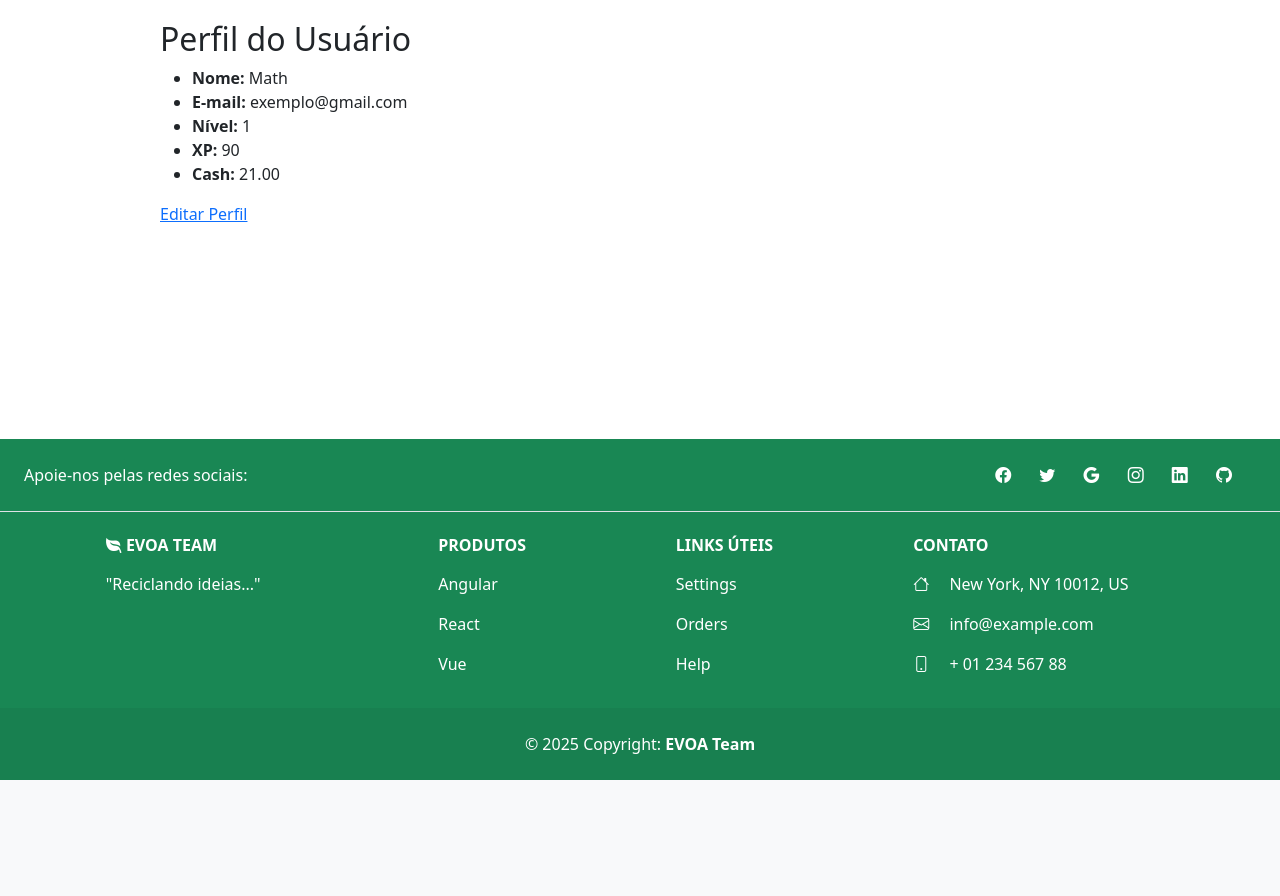
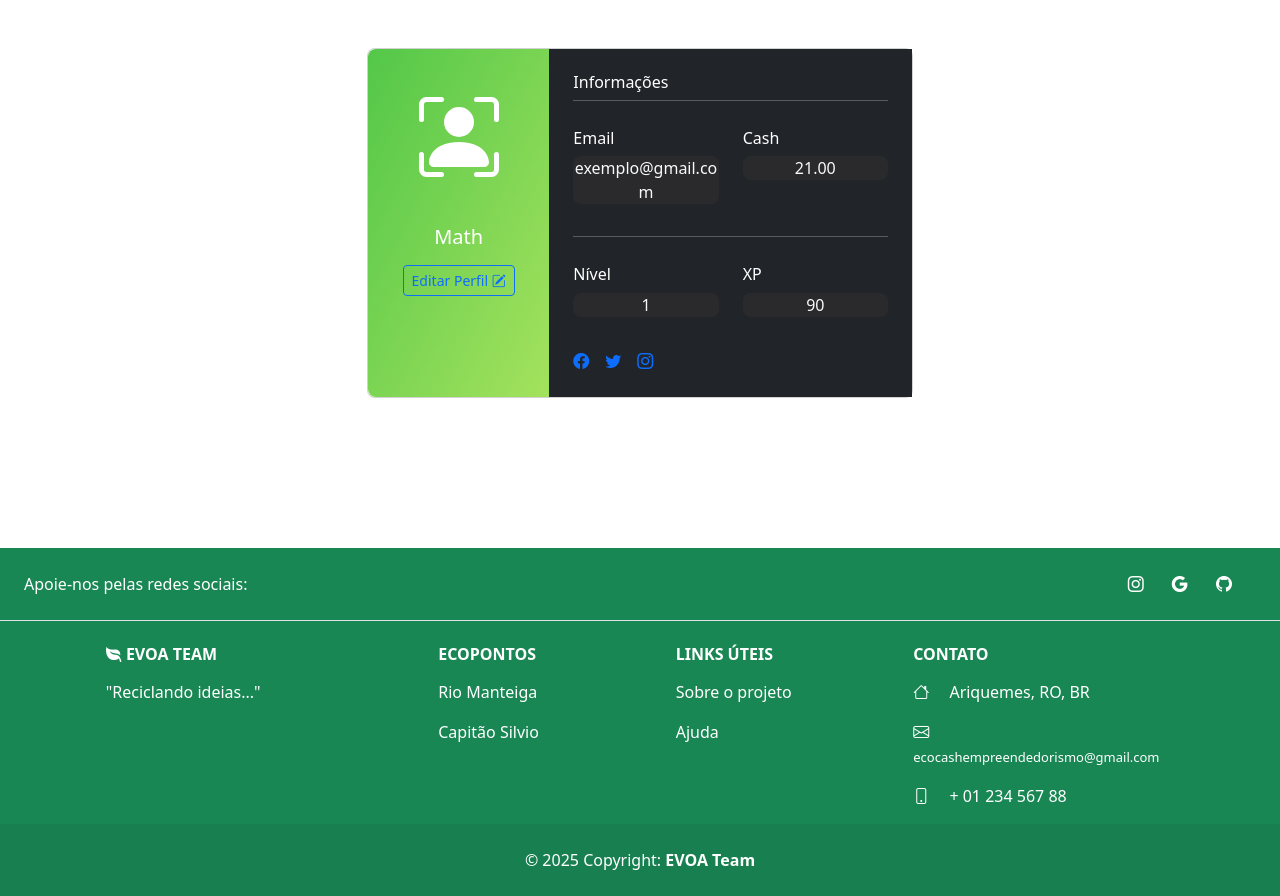
Before and after one commit to math490/EVOA, a Flask app: page /profile in a window 1280 px wide. Shown: the part 160-1056 px from the top of the page. Before the commit the page ends 940 px from the top, so only its background shows below. Run offline with Flask 3, Linux system fonts and the light colour scheme; a user stored in the database is signed in.

Commit message:
Update: CRUD reciclagem; Style: Profile, Toast, footer

```diff
--- a/app.py
+++ b/app.py
@@ -3,7 +3,7 @@ from flask_sqlalchemy import SQLAlchemy
 from flask_login import LoginManager, UserMixin, login_user, logout_user, login_required, current_user
 from werkzeug.security import generate_password_hash, check_password_hash
 import os
-from datetime import date
+from datetime import date, datetime
 
 #-----------------------------------
 # CONFIGURAÇÃO INICIAL
@@ -296,22 +296,93 @@ def edit_user(id):
     return render_template("edit_user.html", user=user, ano=ano)
 
 #-----------------------------------
-# Deletar Reciclagem --- DELETE
+# Atualizar Trash_Log --- UPDATE
 #-----------------------------------
 
-@app.route("/delete_log/<int:id>")
+@app.route("/edit_log/<int:id>", methods=["GET", "POST"])
 @login_required
-def delete_log(id):
+def edit_log(id):
     trash_log = TrashLog.query.get_or_404(id)
+    old_cash = float(trash_log.cash_earned or 0.0)
+    old_xp = int(trash_log.xp_earned or 0)
+    old_user = User.query.get(trash_log.user_id)
 
-    if trash_log.user_id != current_user.id:
-        flash("Acesso não autorizado - Esta não é a conta logada!", "danger")
+    if request.method == "POST":
+
+        # ler dados do formulário
+        material_id = request.form.get("material_id")
+        user_id = request.form.get("user_id")
+        weight = request.form.get("weight")
+        date_str = request.form.get("date")
+        cash_earned = request.form.get("cash_earned")
+        xp_earned = request.form.get("xp_earned")
+
+        # validações básicas
+        if not all([material_id, user_id, weight, date_str, cash_earned, xp_earned]):
+            flash("Preencha todos os campos obrigatórios.", "danger")
+            return redirect(url_for("edit_log", id=id))
+
+        # converte date string (YYYY-MM-DD) em datetime.date
+        try:
+            parsed_date = datetime.strptime(date_str, "%Y-%m-%d").date()
+        except ValueError:
+            flash("Formato de data inválido. Use AAAA-MM-DD.", "danger")
+            return redirect(url_for("edit_log", id=id))
+
+        # atribui demais campos convertendo tipos, com captura de erros numéricos
+        try:
+            new_material_id = int(material_id)
+            new_user_id = int(user_id)
+            new_weight = float(weight)
+            new_cash = float(cash_earned)
+            new_xp = int(xp_earned)
+        except ValueError:
+            flash("Valores numéricos inválidos.", "danger")
+            return redirect(url_for("edit_log", id=id))
+
+        # aplicar alterações no trash_log
+        trash_log.material_id = new_material_id
+        trash_log.user_id = new_user_id
+        trash_log.weight = new_weight
+        trash_log.date = parsed_date
+        trash_log.cash_earned = new_cash
+        trash_log.xp_earned = new_xp
+
+        # ajustar cash/xp/level dos usuários afetados
+        # caso o usuário do log tenha sido alterado, reverte efeitos no usuário antigo e aplica no novo
+        new_user = User.query.get(new_user_id)
+
+        if old_user and old_user.id != (new_user.id if new_user else None):
+            # reverte os ganhos antigos do usuário antigo
+            old_user.cash = max(0.0, old_user.cash - old_cash)
+            old_user.xp = max(0, old_user.xp - old_xp)
+            old_user.update_level()
+
+        if new_user:
+            if old_user and new_user.id == old_user.id:
+                # mesmo usuário: aplicar delta
+                delta_cash = new_cash - old_cash
+                delta_xp = new_xp - old_xp
+                if delta_cash > 0:
+                    new_user.add_cash(delta_cash)
+                else:
+                    new_user.cash = max(0.0, new_user.cash + delta_cash)
+                if delta_xp > 0:
+                    new_user.add_xp(int(delta_xp))
+                else:
+                    new_user.xp = max(0, new_user.xp + int(delta_xp))
+                new_user.update_level()
+            else:
+                # usuário diferente (ou antigo usuário não existe): adiciona novos ganhos ao novo usuário
+                new_user.add_cash(new_cash)
+                new_user.add_xp(int(new_xp))
+                new_user.update_level()
+
+        db.session.commit()
+        flash("Registro de reciclagem atualizado com sucesso!", "success")
         return redirect(url_for("trash_logs"))
-
-    db.session.delete(trash_log)
-    db.session.commit()
-    flash("Log excluído com sucesso!", "info")
-    return redirect(url_for("trash_logs"))
+    ano = get_ano_atual()
+    return render_template("edit_log.html", trash_log=trash_log, ano=ano)
 
 #-----------------------------------
 # Deletar Material --- DELETE
@@ -323,7 +394,7 @@ def delete_material(id):
     material = Material.query.get_or_404(id)
     db.session.delete(material)
     db.session.commit()
-    flash("Material excluído com sucesso!", "info")
+    flash("Material excluído com sucesso!", "success")
     return redirect(url_for("materials"))
 
 #-----------------------------------
@@ -336,8 +407,29 @@ def delete_user(id):
     user = User.query.get_or_404(id)
     db.session.delete(user)
     db.session.commit()
-    flash("Usuário deletado com sucesso!", "info")
+    flash("Usuário deletado com sucesso!", "success")
     return redirect(url_for("users"))
+
+#-----------------------------------
+# Deletar Reciclagem --- DELETE
+#-----------------------------------
+
+@app.route("/delete_log/<int:id>", methods=["POST"])
+@login_required
+def delete_log(id):
+    trash_log = TrashLog.query.get_or_404(id)
+    user = User.query.get(trash_log.user_id)
+    if user:
+        user.xp = max(0, user.xp - (trash_log.xp_earned or 0))
+        user.cash = max(0.0, user.cash - (trash_log.cash_earned or 0.0))
+        try:
+            user.update_level()
+        except Exception:
+            user.level = (user.xp // 100) + 1
+    db.session.delete(trash_log)
+    db.session.commit()
+    flash("Registro de Reciclagem deletado com sucesso!", "success")
+    return redirect(url_for("trash_logs"))
 
 #-----------------------------------
 # CRIAR BANCO NA PRIMEIRA EXECUÇÃO
--- a/static/styles/style.css
+++ b/static/styles/style.css
@@ -1,3 +1,15 @@
+.bg-success-custom {
+    background-color: #08b430 !important; /* Substitua #0ae23c pela cor desejada */
+}
+
+.toast {
+    box-shadow: 0 8px 32px rgba(0, 0, 0, 0.596) !important;
+}
+
+.link_logo {
+    margin: 0;
+}
+
 body {
     font-family: Arial, sans-serif;
     margin: 0;
@@ -63,6 +75,14 @@ h1, h2 {
     flex-direction: column;
     justify-content: center;
     align-items: center;
+}
+
+.ini-buttons {
+    display: flex;
+    flex-direction: row;
+    justify-content: center;
+    align-items: center;
+    flex-wrap: wrap;
 }
 
 .btn {
@@ -172,3 +192,15 @@ h1, h2 {
         color: #fff !important;
     }
 }
+
+.gradient-custom {
+    background: #65f685;
+    background: -webkit-linear-gradient(to right bottom, rgb(62, 207, 57), rgb(207, 253, 133));
+    background: linear-gradient(to right bottom, rgb(83, 199, 73), rgb(164, 226, 93))
+}
+
+.row.pt-1 .col-6.mb-3 p {
+    border-radius: 8px;
+    background-color: rgb(42, 42, 44);
+    text-align: center;
+}
--- a/templates/base.html
+++ b/templates/base.html
@@ -19,7 +19,9 @@
         <nav
             class="navbar navbar-expand-lg navbar-dark bg-success d-none d-lg-flex align-items-center justify-content-between px-4">
             <div class="navbar-brand d-flex align-items-center">
-                <img class="logo" src="../static/images/EVOA logo.svg" alt="Logo">
+                <a href="{{url_for('index')}}" class="link_logo">
+                    <img class="logo" src="../static/images/EVOA logo.svg" alt="Logo">
+                </a>
             </div>
             <div class="text-center flex-grow-1">
                 <span class="navbar-text fs-1 fw-bold">EVOA</span>
@@ -61,7 +63,6 @@
                 <ul class="navbar-nav">
                     <li class="nav-item"><a class="nav-link" href="{{ url_for('index') }}">Início</a></li>
                     {% if current_user.is_authenticated %}
-                    <li class="nav-item"><a class="nav-link" href="{{ url_for('index') }}">Início</a></li>
                     <li class="nav-item"><a class="nav-link" href="{{ url_for('trash_logs') }}">Minhas Reciclagens</a>
                     </li>
                     <li class="nav-item"><a class="nav-link" href="{{ url_for('profile') }}">Minha Conta</a></li>
@@ -86,7 +87,7 @@
                             {% if category == 'error' or category == 'danger' %}bg-danger
                             {% elif category == 'warning' %}bg-warning text-dark
                             {% elif category == 'info' %}bg-info text-dark
-                            {% else %}bg-success{% endif %}
+                            {% else %}bg-success-custom{% endif %}
                             border-0 mb-2" role="alert" aria-live="assertive" aria-atomic="true" data-bs-delay="6000">
                     <div class="d-flex">
                         <div class="toast-body">
@@ -118,22 +119,13 @@
 
                 <!-- Right -->
                 <div>
-                    <a href="#" class="me-4 text-reset">
-                        <i class="bi bi-facebook"></i>
+                    <a href="https://www.instagram.com/eco_cash_2b/" target="_blank" class="me-4 text-reset">
+                        <i class="bi bi-instagram"></i>
                     </a>
-                    <a href="" class="me-4 text-reset">
-                        <i class="bi bi-twitter"></i>
-                    </a>
-                    <a href="" class="me-4 text-reset">
+                    <a href="mailto:ecocashempreendedorismo@gmail.com" class="me-4 text-reset">
                         <i class="bi bi-google"></i>
                     </a>
-                    <a href="" class="me-4 text-reset">
-                        <i class="bi bi-instagram"></i>
-                    </a>
-                    <a href="" class="me-4 text-reset">
-                        <i class="bi bi-linkedin"></i>
-                    </a>
-                    <a href="" class="me-4 text-reset">
+                    <a href="https://github.com/math490/EVOA" class="me-4 text-reset">
                         <i class="bi bi-github"></i>
                     </a>
                 </div>
@@ -162,16 +154,13 @@
                         <div class="col-md-2 col-lg-2 col-xl-2 mx-auto mb-3">
                             <!-- Links -->
                             <h6 class="text-uppercase fw-bold mb-3">
-                                Produtos
+                                ECOPONTOS
                             </h6>
                             <p>
-                                <a href="#!" class="text-reset">Angular</a>
+                                <a href="https://maps.app.goo.gl/744WRWxhBCYiT1sV9" target="_blank" class="text-reset">Rio Manteiga</a>
                             </p>
                             <p>
-                                <a href="#!" class="text-reset">React</a>
-                            </p>
-                            <p>
-                                <a href="#!" class="text-reset">Vue</a>
+                                <a href="https://maps.app.goo.gl/744WRWxhBCYiT1sV9" target="_blank" class="text-reset">Capitão Silvio</a>
                             </p>
                         </div>
                         <!-- Grid column -->
@@ -183,13 +172,10 @@
                                 Links Úteis
                             </h6>
                             <p>
-                                <a href="#!" class="text-reset">Settings</a>
+                                <a href="https://github.com/math490/EVOA" target="_blank" class="text-reset">Sobre o projeto</a>
                             </p>
                             <p>
-                                <a href="#!" class="text-reset">Orders</a>
-                            </p>
-                            <p>
-                                <a href="#!" class="text-reset">Help</a>
+                                <a href="https://github.com/math490/EVOA" target="_blank" class="text-reset">Ajuda</a>
                             </p>
                         </div>
                         <!-- Grid column -->
@@ -198,10 +184,10 @@
                         <div class="col-md-4 col-lg-3 col-xl-3 mx-auto mb-md-0 mb-3">
                             <!-- Links -->
                             <h6 class="text-uppercase fw-bold mb-3">Contato</h6>
-                            <p><i class="bi bi-house me-3"></i> New York, NY 10012, US</p>
+                            <p><i class="bi bi-house me-3"></i> Ariquemes, RO, BR</p>
                             <p>
                                 <i class="bi bi-envelope me-3"></i>
-                                info@example.com
+                                <a style="color: white; font-size: small;" href="mailto:ecocashempreendedorismo@gmail.com">ecocashempreendedorismo@gmail.com</a>
                             </p>
                             <p><i class="bi bi-phone me-3"></i> + 01 234 567 88</p>
                         </div>
--- a/templates/materials.html
+++ b/templates/materials.html
@@ -18,7 +18,7 @@
             <td>{{ "%.2f"|format(material.default_weight) }}</td>
             <td>{{ material.trash_logs|length }}</td>
             <td>
-                <a href="{{ url_for('edit_material', id=material.id) }}">Editar</a>
+                <a href="{{ url_for('edit_material', id=material.id) }} " class="btn btn-outline-primary btn-sm">Editar</a>
                 <form action="{{ url_for('delete_material', id=material.id) }}" method="post" style="display:inline;" onsubmit="return confirm('Você tem certeza de que quer deletar este material?');">
                     <button type="submit" class="btn btn-outline-danger btn-sm">Deletar</button>
                 </form>
--- a/templates/profile.html
+++ b/templates/profile.html
@@ -1,13 +1,61 @@
 {% extends "base.html" %}
 {% block title %} Perfil do Usuário {% endblock %}
 {% block content %}
-<h2>Perfil do Usuário</h2>
-<ul>
-    <li><strong>Nome:</strong> {{ user.name }}</li>
-    <li><strong>E-mail:</strong> {{ user.email }}</li>
-    <li><strong>Nível:</strong> {{ user.level }}</li>
-    <li><strong>XP:</strong> {{ user.xp }}</li>
-    <li><strong>Cash:</strong> {{ "%.2f"|format(user.cash) }}</li>
-</ul>
-<a href="{{ url_for('edit_user', id=user.id) }}">Editar Perfil</a>
+    <style>
+        main {
+            max-width: none !important;
+            padding: 0 !important;
+        }
+  </style>
+  <div class="container py-5 h-100">
+    <div class="row d-flex justify-content-center align-items-center h-100">
+      <div class="col col-lg-6 mb-4 mb-lg-0">
+        <div class="card mb-0" style="border-radius: .5rem;">
+          <div class="row g-0">
+            <div class="col-md-4 gradient-custom text-center text-white"
+              style="border-top-left-radius: .5rem; border-bottom-left-radius: .5rem;">
+                <svg xmlns="http://www.w3.org/2000/svg" width="80" height="80" fill="currentColor" class="bi bi-person-bounding-box img-fluid my-5" alt="Avatar" viewBox="0 0 16 16">
+                    <path d="M1.5 1a.5.5 0 0 0-.5.5v3a.5.5 0 0 1-1 0v-3A1.5 1.5 0 0 1 1.5 0h3a.5.5 0 0 1 0 1zM11 .5a.5.5 0 0 1 .5-.5h3A1.5 1.5 0 0 1 16 1.5v3a.5.5 0 0 1-1 0v-3a.5.5 0 0 0-.5-.5h-3a.5.5 0 0 1-.5-.5M.5 11a.5.5 0 0 1 .5.5v3a.5.5 0 0 0 .5.5h3a.5.5 0 0 1 0 1h-3A1.5 1.5 0 0 1 0 14.5v-3a.5.5 0 0 1 .5-.5m15 0a.5.5 0 0 1 .5.5v3a1.5 1.5 0 0 1-1.5 1.5h-3a.5.5 0 0 1 0-1h3a.5.5 0 0 0 .5-.5v-3a.5.5 0 0 1 .5-.5"/>
+                    <path d="M3 14s-1 0-1-1 1-4 6-4 6 3 6 4-1 1-1 1zm8-9a3 3 0 1 1-6 0 3 3 0 0 1 6 0"/>
+                </svg>
+              <h5>{{ user.name }}</h5>
+              <a href="{{ url_for('edit_user', id=user.id) }} "class="btn btn-outline-primary btn-sm">Editar Perfil <i class="bi bi-pencil-square mb-5"></i></a>
+            </div>
+            <div class="col-md-8">
+              <div class="card-body p-4 text-bg-dark">
+                <h6>Informações</h6>
+                <hr class="mt-0 mb-4">
+                <div class="row pt-1">
+                  <div class="col-6 mb-3">
+                    <h6>Email</h6>
+                    <p class="text-light">{{ user.email }}</p>
+                  </div>
+                  <div class="col-6 mb-3">
+                    <h6>Cash</h6>
+                    <p class="text-light">{{ "%.2f"|format(user.cash) }}</p>
+                  </div>
+                </div>
+                <hr class="mt-0 mb-4">
+                <div class="row pt-1">
+                  <div class="col-6 mb-3">
+                    <h6>Nível</h6>
+                    <p class="text-light">{{ user.level }}</p>
+                  </div>
+                  <div class="col-6 mb-3">
+                    <h6>XP</h6>
+                    <p class="text-light">{{ user.xp }}</p>
+                  </div>
+                </div>
+                <div class="d-flex justify-content-start">
+                  <a href="#!"><i class="bi bi-facebook fa-lg me-3"></i></a>
+                  <a href="#!"><i class="bi bi-twitter fa-lg me-3"></i></a>
+                  <a href="#!"><i class="bi bi-instagram fa-lg"></i></a>
+                </div>
+              </div>
+            </div>
+          </div>
+        </div>
+      </div>
+    </div>
+  </div>
 {% endblock %}
--- a/templates/trash_logs.html
+++ b/templates/trash_logs.html
@@ -21,6 +21,12 @@
                 <td>{{ trash_log.date.strftime('%d/%m/%Y') }}</td>
                 <td>{{ '%.2f' % trash_log.cash_earned }}</td>
                 <td>{{ trash_log.xp_earned }}</td>
+                <td>
+                    <a href="{{ url_for('edit_log', id=trash_log.id) }} " class="btn btn-outline-primary btn-sm">Editar</a>
+                    <form action="{{ url_for('delete_log', id=trash_log.id) }}" method="post" style="display:inline;" onsubmit="return confirm('Você tem certeza de que quer deletar este material?');">
+                        <button type="submit" class="btn btn-outline-danger btn-sm">Deletar</button>
+                    </form>
+                </td>
             </tr>
             {% endfor %}
         </tbody>
```
Also changed, not shown: templates/edit_log.html (added, +36 -0 lines), instance/database.db (added), 1 other file.
